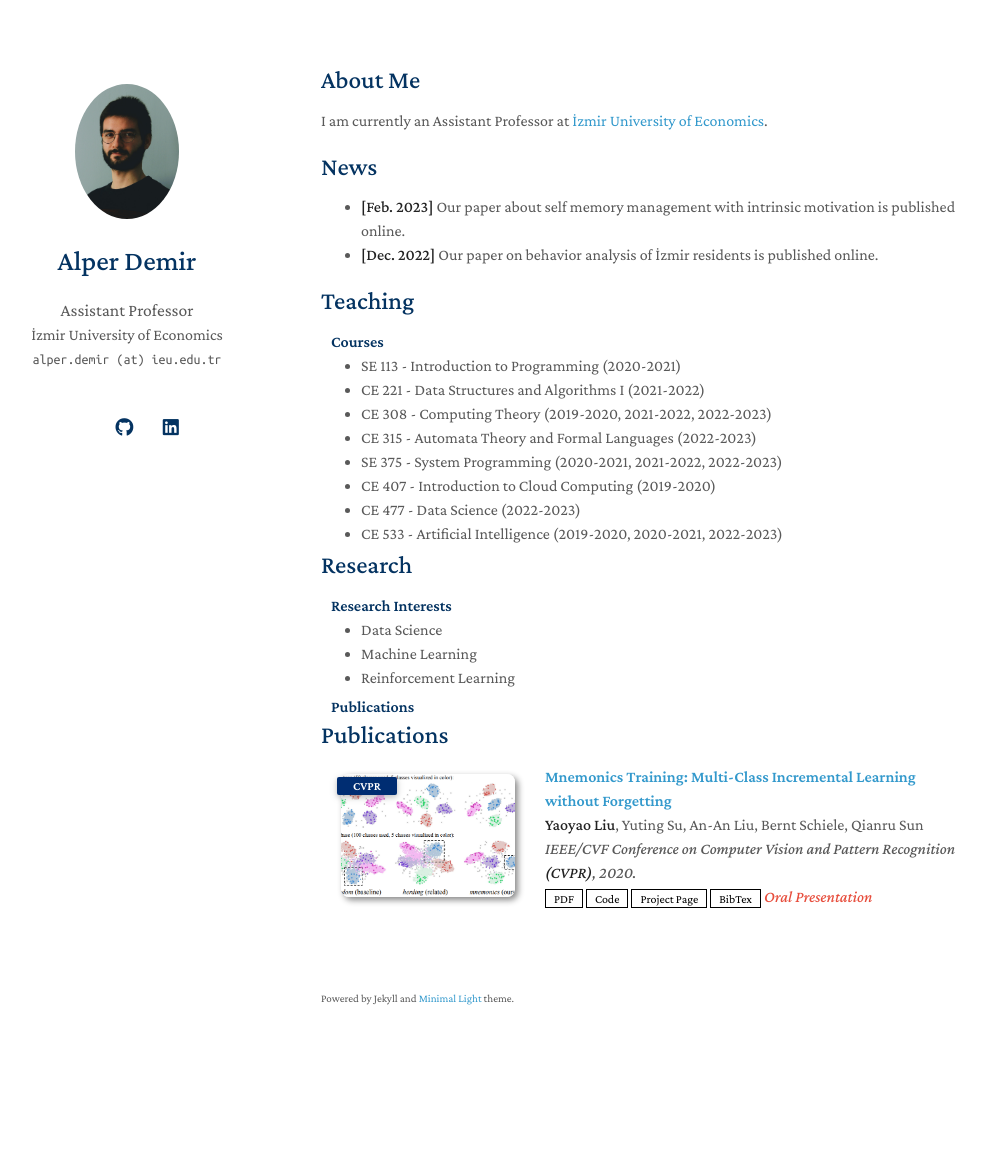
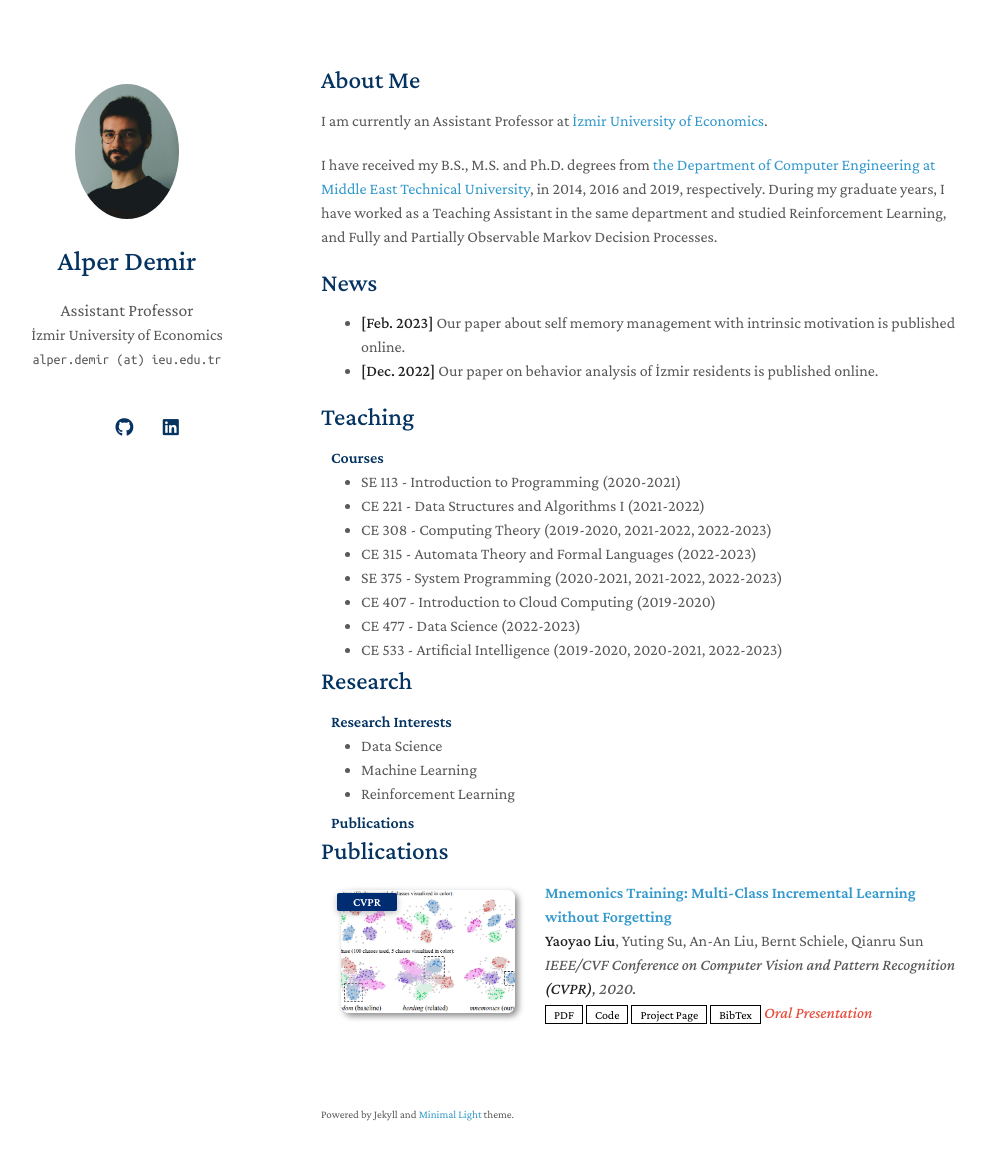
Before and after one commit to gliese876b/gliese876b.github.io, a Jekyll site: the page built from index.md, in a window 1280 px wide and 1195 px high. Shown: the top 1160 px of the window, without its empty margins (149-1135 px from the left). Built offline with Jekyll 4.4.1, drawn with Linux system fonts in a browser that asks for light colours; nearby versions of some CDN libraries; a style sheet for code colours, icons or effects is not loaded; our own code applies the rules of GitHub Pages for plain Markdown files.

Commit message:
Update index.md

```diff
--- a/index.md
+++ b/index.md
@@ -5,6 +5,8 @@ layout: homepage
 ## About Me
 
 I am currently an Assistant Professor at [İzmir University of Economics](https://www.ieu.edu.tr/en).
+
+I have received my B.S., M.S. and Ph.D. degrees from [the Department of Computer Engineering at Middle East Technical University]([https://www.ieu.edu.tr/en](https://ceng.metu.edu.tr/)), in 2014, 2016 and 2019, respectively. During my graduate years, I have worked as a Teaching Assistant in the same department and studied Reinforcement Learning, and Fully and Partially Observable Markov Decision Processes.
 
 ## News
 
```
